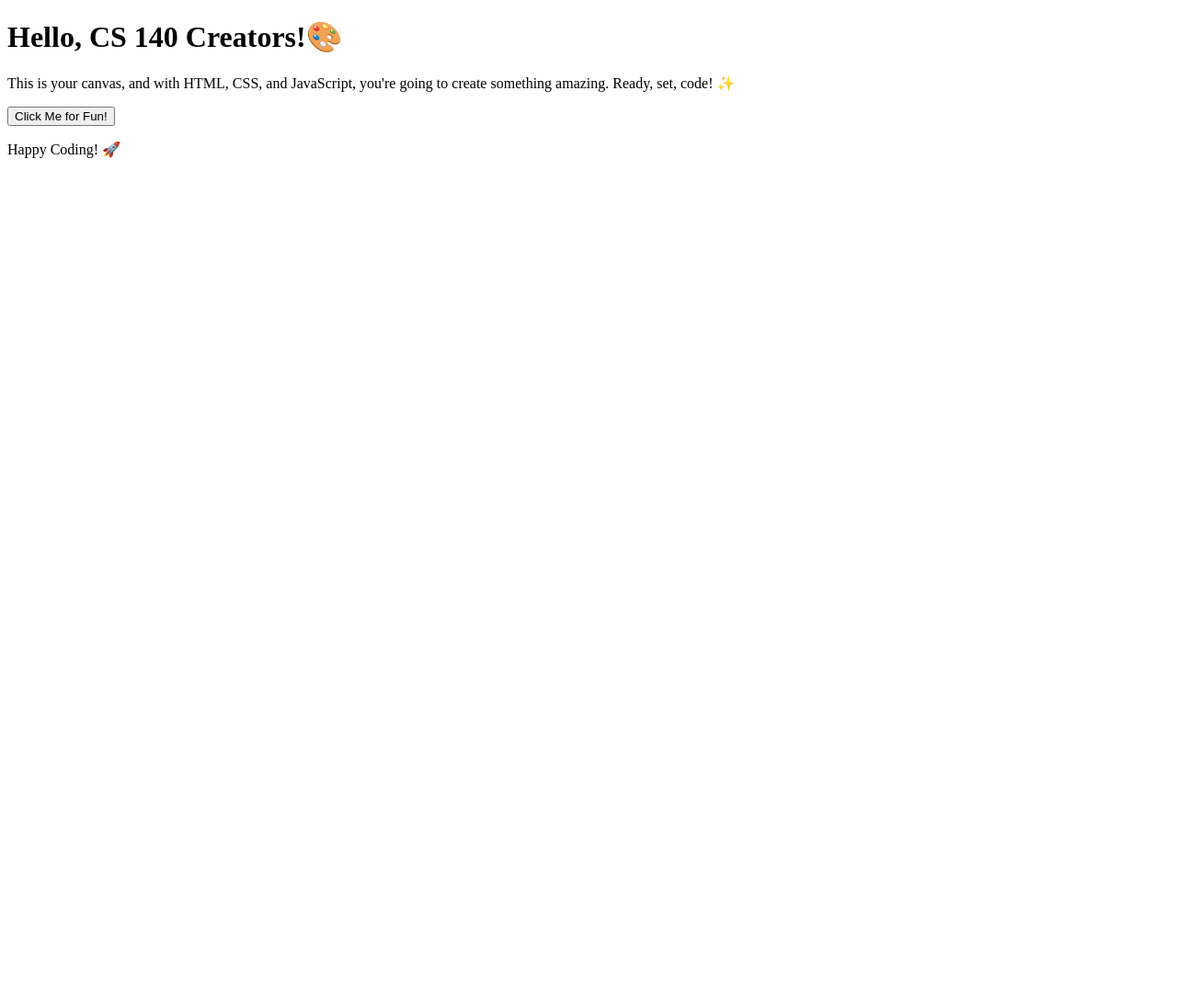
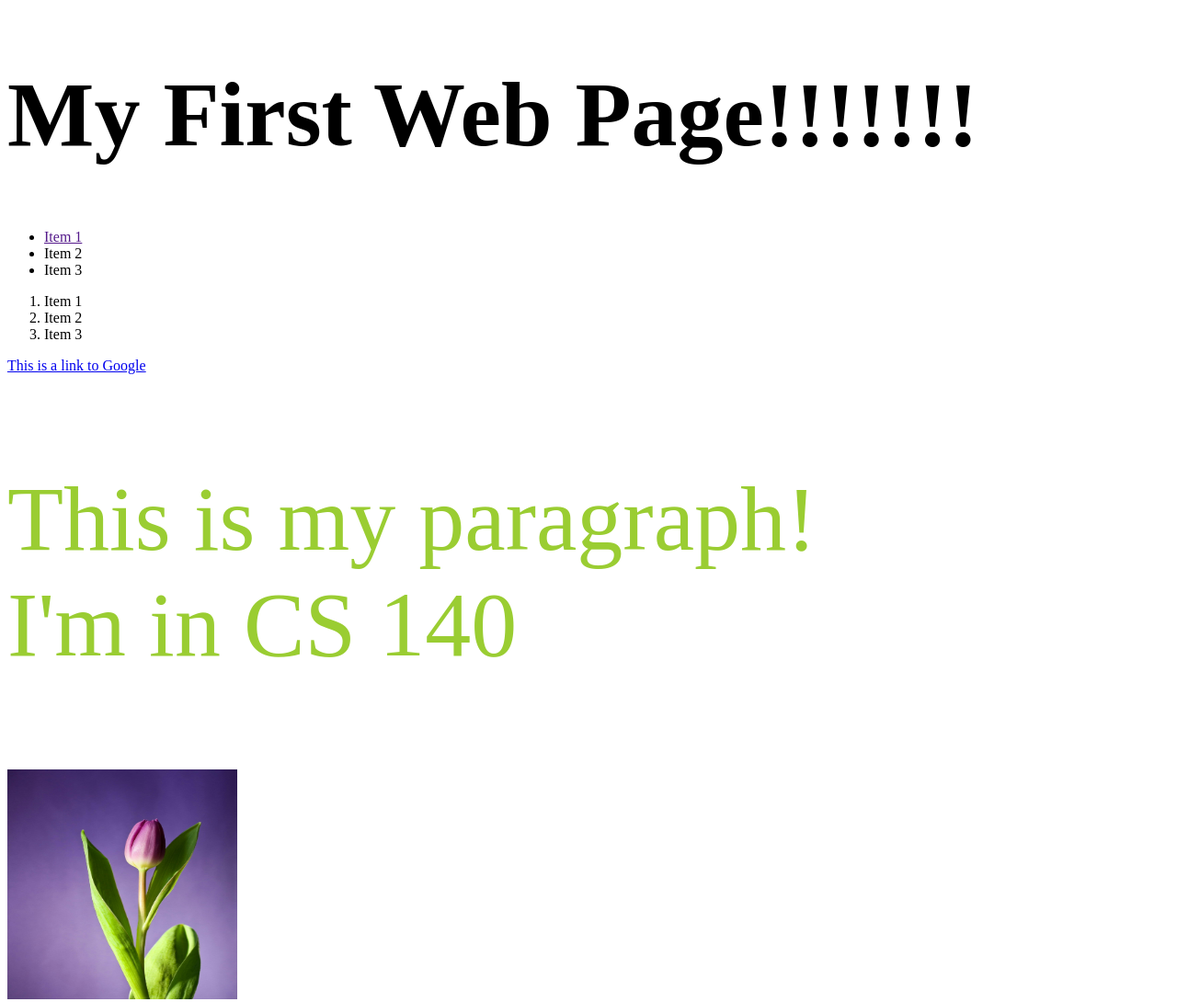
Before and after one commit to MEC-CS140/class-notes-091324, a plain HTML site: page index.html in a window 1280 px wide. Shown: the top 1090 px of the page at 92% size. Before the commit the page ends 800 px from the top, so only its background shows below. Drawn offline with Linux system fonts and the light colour scheme.

Commit message:
class notes

```diff
--- a/index.html
+++ b/index.html
@@ -4,21 +4,30 @@
     <meta charset="UTF-8">
     <meta name="viewport" content="width=device-width, initial-scale=1.0">
     <title>Welcome to Web Development!</title>
-    <link rel="stylesheet" href="styles.css">
+    <link rel="stylesheet" href="style.css">
 </head>
 <body>
-    <header>
-        <h1>Hello, CS 140 Creators!🎨</h1>
-    </header>
-    <main>
-        <section>
-            <p>This is your canvas, and with HTML, CSS, and JavaScript, you're going to create something amazing. Ready, set, code! ✨</p>
-        </section>
-        <section>
-            <button id="funButton">Click Me for Fun!</button>
-            <p id="funText"></p>
-        </section>
-    </main>
+
+    <h1 class="headerclass">My First Web Page!!!!!!!</h1>
+    <ul>
+        <li>
+            <a href="">Item 1</a>
+        </li>
+        <li>Item 2</li>
+        <li>Item 3</li>
+    </ul>
+
+    <ol>
+        <li>Item 1</li>
+        <li>Item 2</li>
+        <li>Item 3</li>
+    </ol>
+
+    <a target="_blank" href="https://google.com"> This is a link to Google </a>
+    <p class="headerclass">This is my paragraph! <br> I'm in CS 140</p>
+
+    <img height="250" width="250" src="tulip-flower-bloom-pink.jpg">
+
     <footer>
         <p>Happy Coding! 🚀</p>
     </footer>
--- a/style.css
+++ b/style.css
@@ -1,4 +1,13 @@
-/* styles.css - Let's make our web development journey fun and stylish! */
+p {
+  color:yellowgreen;
+}
+
+.headerclass{
+  font-size: 100px;
+}
+
+
+/* styles.css - Let's make our web development journey fun and stylish!
 
 body {
   font-family: 'Arial', sans-serif;
@@ -40,4 +49,4 @@ footer {
   background-color: #333;
   color: #fff;
   padding: 10px 0;
-}
+} */
```
Also changed, not shown: tulip-flower-bloom-pink.jpg (added).
